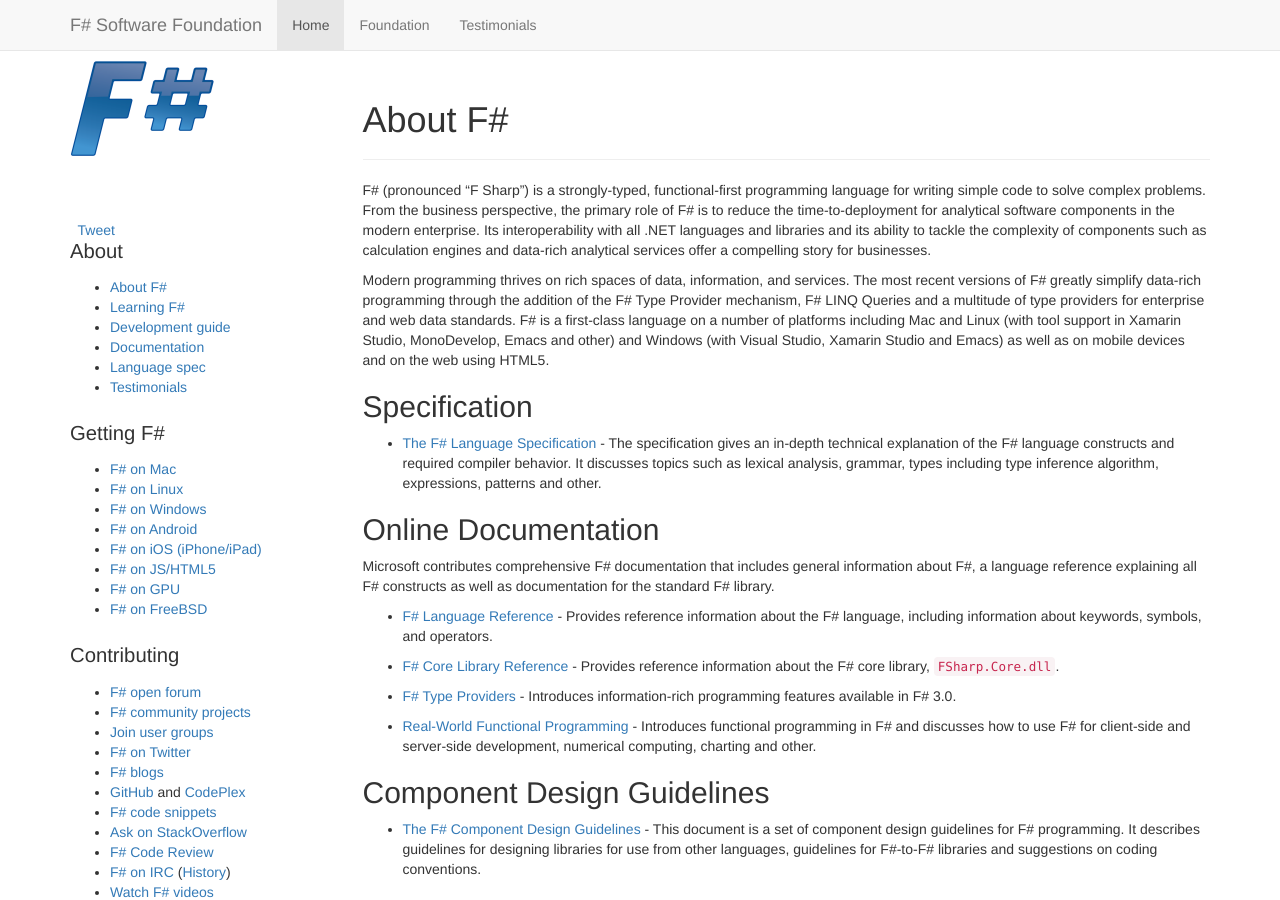
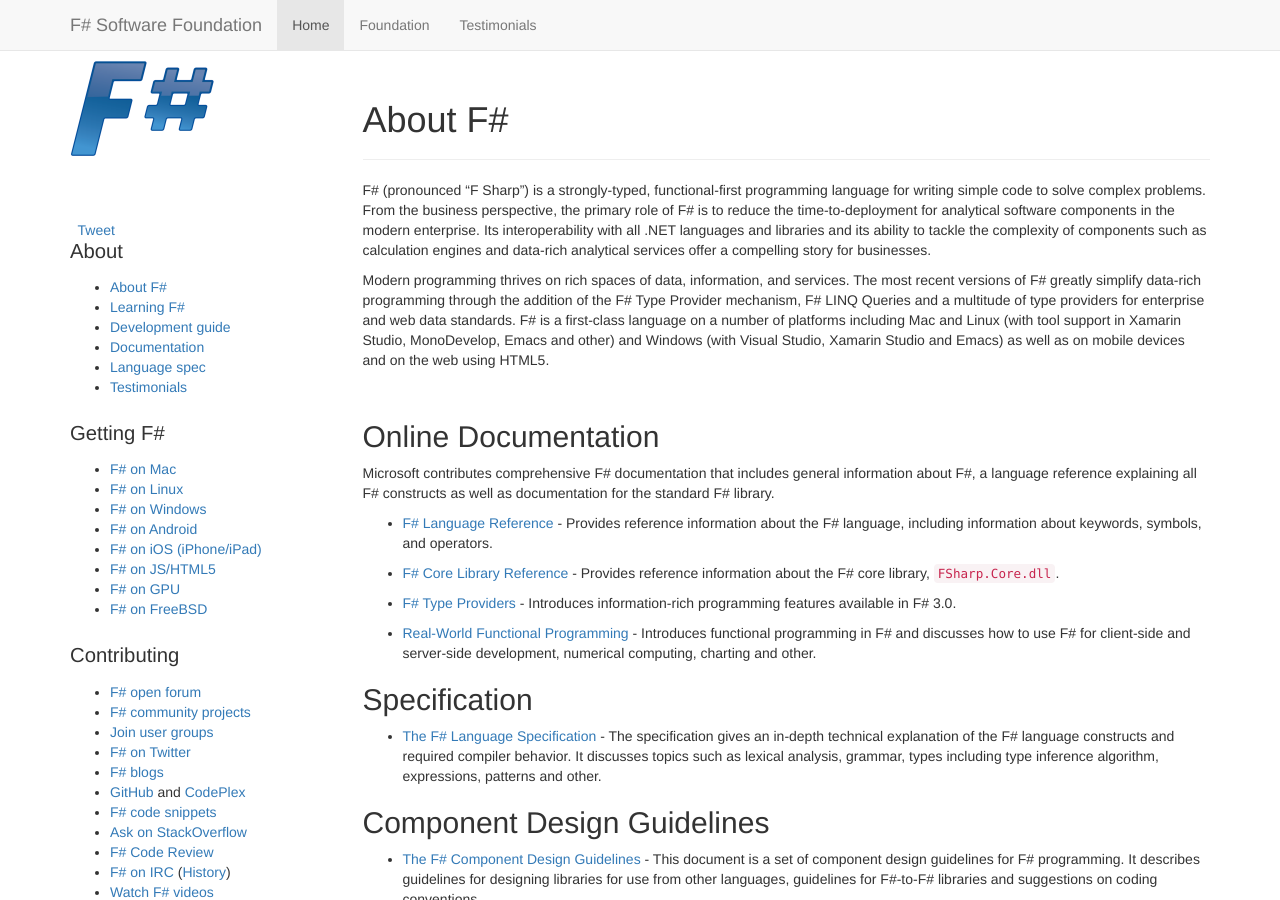
Before and after one commit to fsharp/fsharp.org, a Jekyll site: the page built from about/index.md, in a window 1280 px wide and 900 px high. Built offline with Jekyll 4.4.1, drawn with Linux system fonts in a browser that asks for light colours; nearby versions of some CDN libraries; some web fonts are replaced; comment, search, counter and statistics services are not loaded; some of the changed lines change nothing that is shown.

Commit message:
fix documentation link

```diff
--- a/_layouts/default.html
+++ b/_layouts/default.html
@@ -77,7 +77,7 @@
                     <li><a href="/about/index.html">About F#</a></li>
                     <li><a href="/about/learning.html">Learning F#</a></li>
                     <li><a href="http://fsharpforfunandprofit.com/">Development guide</a></li>
-                    <li><a href="/about/index.html#documentation">Documentation</a></li>
+                    <li><a href="/about/index.html#online_documentation">Documentation</a></li>
                     <li><a href="/specs/language-spec/">Language spec</a></li>
                     <li><a href="/testimonials/">Testimonials</a></li>
                 </ul>
--- a/about/index.md
+++ b/about/index.md
@@ -19,12 +19,8 @@
 Mac and Linux (with tool support in Xamarin Studio, MonoDevelop, Emacs and other) and Windows (with
 Visual Studio, Xamarin Studio and Emacs) as well as on mobile devices and on the web using HTML5.
 
-## Specification
 
- * [The F# Language Specification](/specs/language-spec) - The specification gives an in-depth
-   technical explanation of the F# language constructs and required compiler behavior.
-   It discusses topics such as lexical analysis, grammar, types including type inference
-   algorithm, expressions, patterns and other.
+<a id="documentation" > </a>
 
 ## Online Documentation
 
@@ -45,6 +41,13 @@
    Introduces functional programming in F# and discusses how to use F# for client-side and
    server-side development, numerical computing, charting and other.
 
+## Specification
+
+ * [The F# Language Specification](/specs/language-spec) - The specification gives an in-depth
+   technical explanation of the F# language constructs and required compiler behavior.
+   It discusses topics such as lexical analysis, grammar, types including type inference
+   algorithm, expressions, patterns and other.
+
 ## Component Design Guidelines
 
  * [The F# Component Design Guidelines](/specs/component-design-guidelines) - This document is a set of component
```
